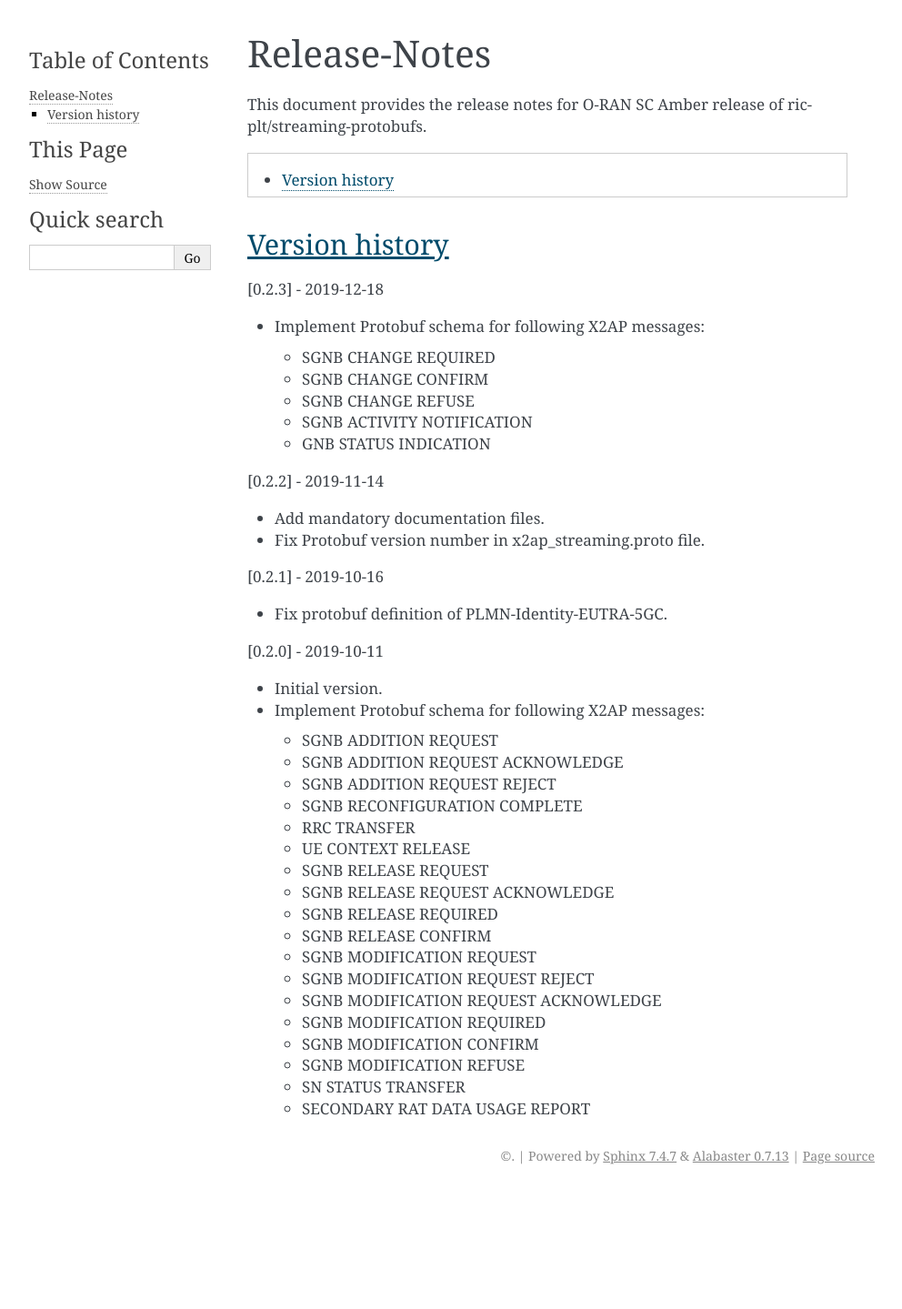
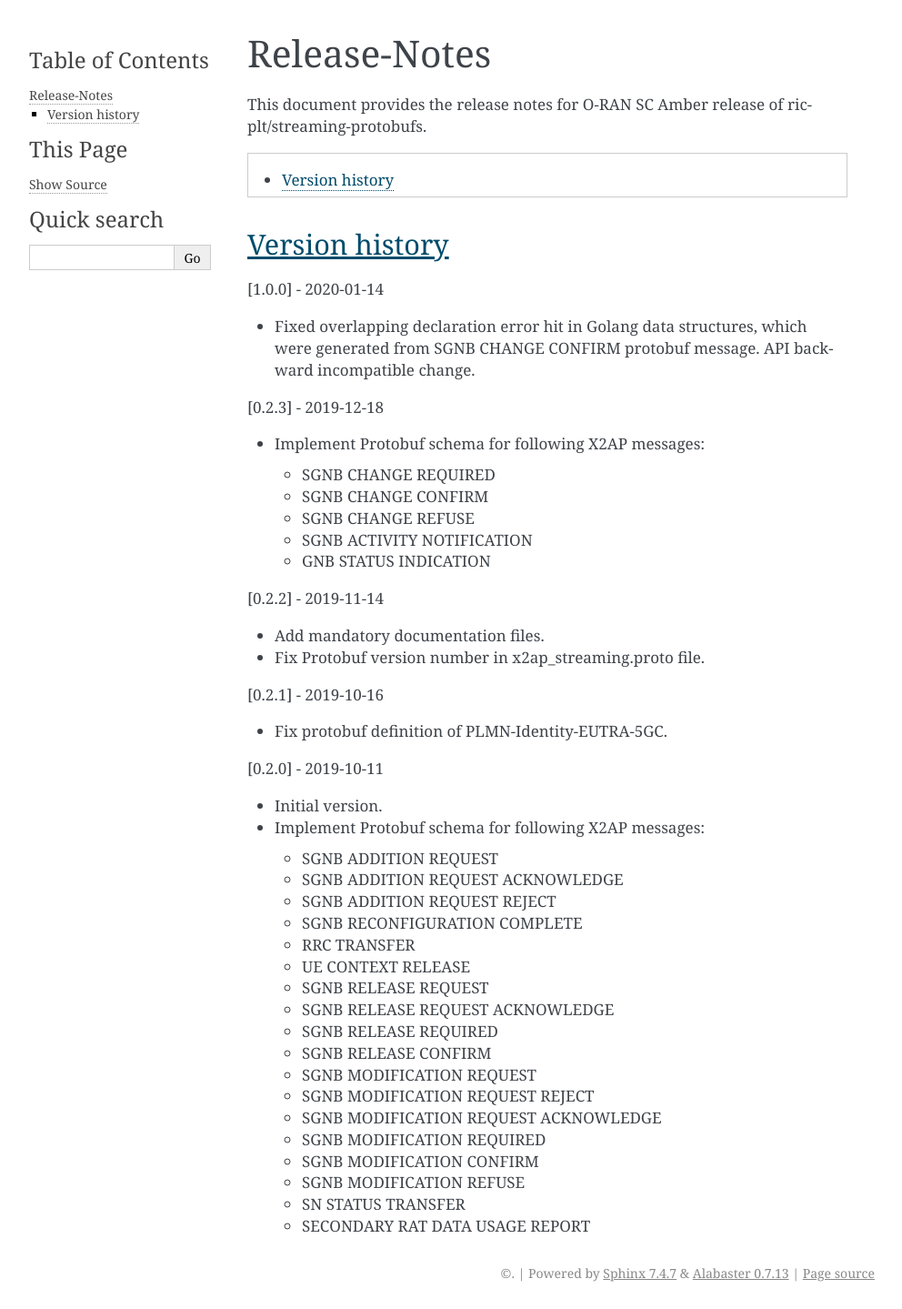
Before and after one commit to o-ran-sc/ric-plt-streaming-protobufs, a Sphinx documentation site: the page built from docs/release-notes.rst, in a window 1280 px wide. Shown: the whole page at 91% size, without its empty margins (148-1140 px from the left). Built offline with Sphinx 7.4.7, drawn with Linux system fonts in a browser that asks for light colours; before the commit the page ends 1310 px from its top, so only the background shows below that.

Commit message:
Fix SGNB CHANGE CONFIRM protobuf message
SGNB CHANGE CONFIRM protobuf message produced Golang data structure
what had overlapping declaration and caused Golang compilation failure.
As a fix change variable type naming in protobuf message file so that
generated code won't have any more overlapping declarations.

Signed-off-by: Timo Tietavainen <timo.tietavainen@nokia.com>
Change-Id: I0259867122000622c278d342f5f20cc287c1f24b

```diff
--- a/docs/release-notes.rst
+++ b/docs/release-notes.rst
@@ -30,6 +30,12 @@ ric-plt/streaming-protobufs.
 
 Version history
 ---------------
+
+[1.0.0] - 2020-01-14
+
+* Fixed overlapping declaration error hit in Golang data structures, which
+  were generated from SGNB CHANGE CONFIRM protobuf message. API backward
+  incompatible change.
 
 [0.2.3] - 2019-12-18
 
```
Also changed, not shown: 2 other files.
